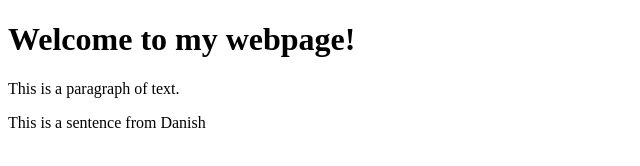
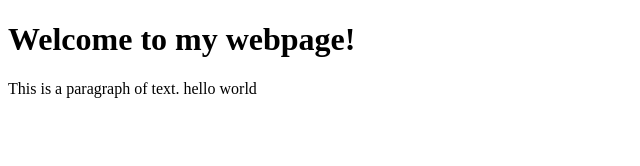
Before and after one commit to rizs6/sample, a plain HTML site: page index.html in a window 1280 px wide. Shown: the whole page, without its empty margins (0-640 px from the left). Drawn offline with Linux system fonts and the light colour scheme.

Commit message:
Update index.html

```diff
--- a/index.html
+++ b/index.html
@@ -5,7 +5,6 @@
   </head>
   <body>
     <h1>Welcome to my webpage!</h1>
-    <p>This is a paragraph of text.</p>
-    <p>This is a sentence from Danish</p>
+    <p>This is a paragraph of text. hello world</p>
   </body>
 </html>
```
